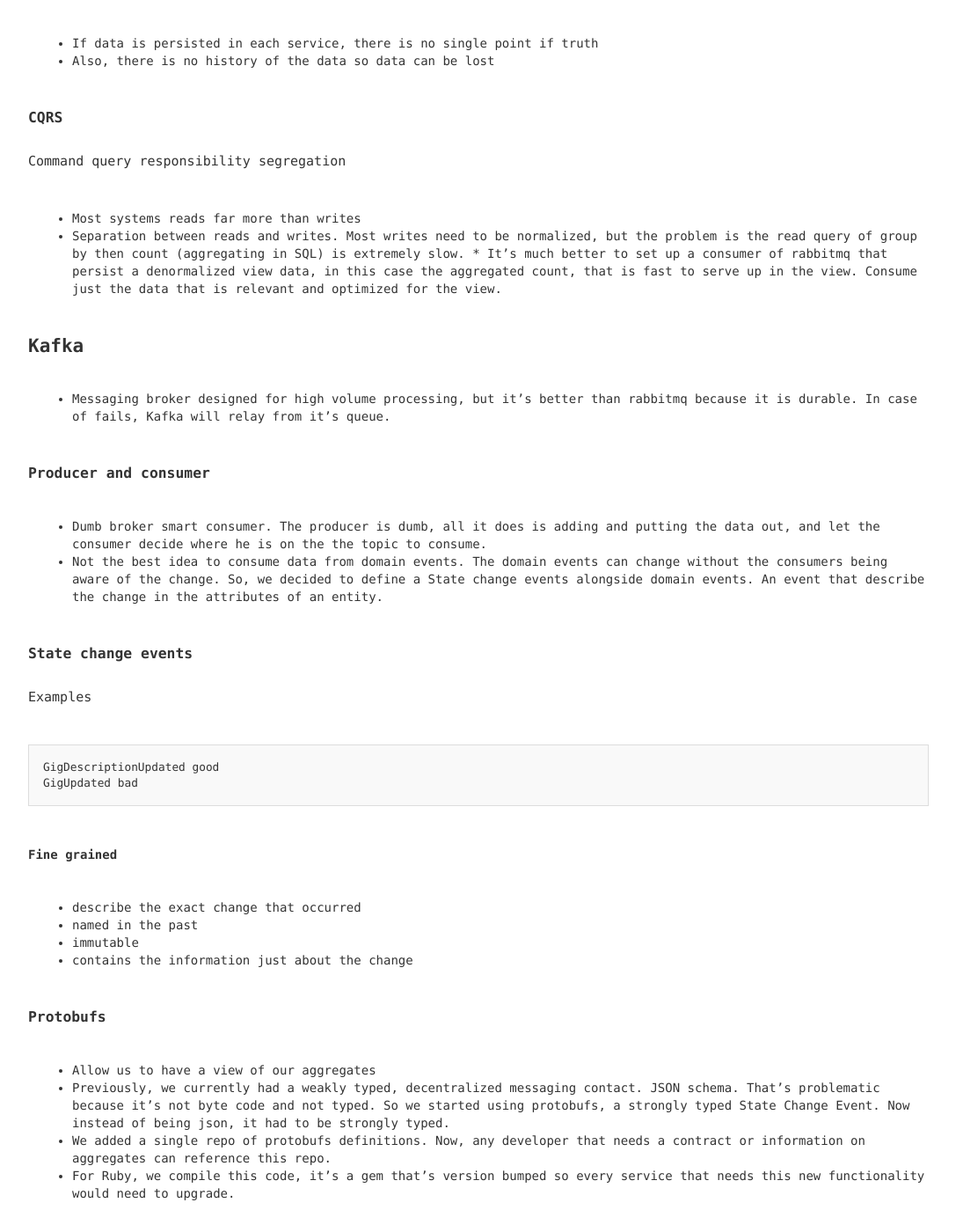
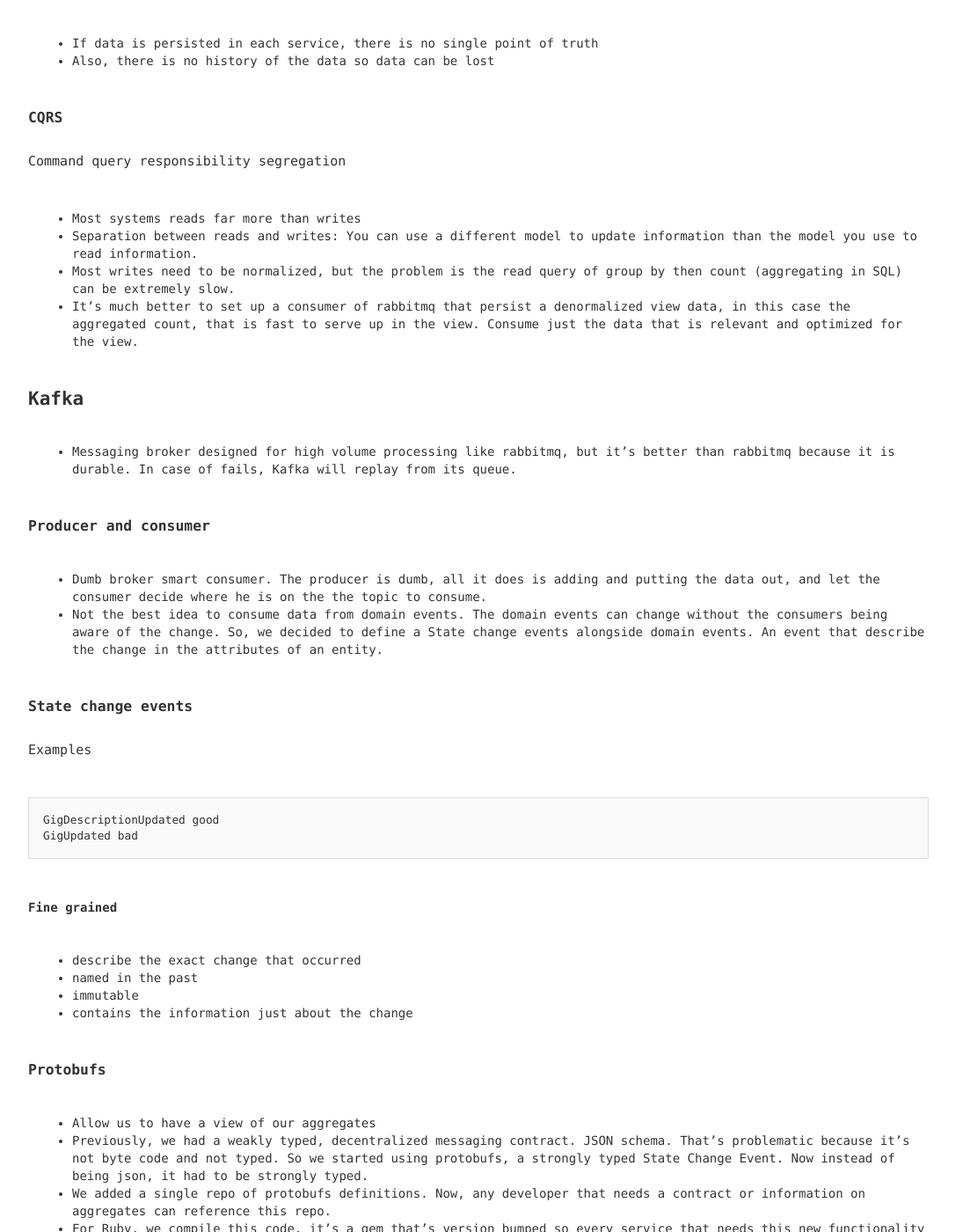
Before and after one commit to fengtingzhang/blog, a Jekyll site: the page built from _posts/2018-02-06-from-ruby-on-rails-to-event-driven-microservices.md, in a window 1280 px wide and 1400 px high, scrolled down 2578 px. Shown: the whole window at 88% size, without its empty margins (96-1183 px from the left). Built offline with Jekyll 4.4.1, drawn with Linux system fonts in a browser that asks for light colours.

Commit message:
Update 2018-02-06-from-ruby-on-rails-to-event-driven-microservices.md

```diff
--- a/_posts/2018-02-06-from-ruby-on-rails-to-event-driven-microservices.md
+++ b/_posts/2018-02-06-from-ruby-on-rails-to-event-driven-microservices.md
@@ -76,17 +76,19 @@
 * Data can be sent in the payload of the event
 
 BUT
-* If data is persisted in each service, there is no single point if truth
+* If data is persisted in each service, there is no single point of truth
 * Also, there is no history of the data so data can be lost
 
 ### CQRS
 Command query responsibility segregation
 
 * Most systems reads far more than writes
-* Separation between reads and writes. Most writes need to be normalized, but the problem is the read query of group by then count (aggregating in SQL) is extremely slow. * It's much better to set up a consumer of rabbitmq that persist a denormalized view data, in this case the aggregated count, that is fast to serve up in the view. Consume just the data that is relevant and optimized for the view.
+* Separation between reads and writes: You can use a different model to update information than the model you use to read information.
+* Most writes need to be normalized, but the problem is the read query of group by then count (aggregating in SQL) can be extremely slow.
+* It's much better to set up a consumer of rabbitmq that persist a denormalized view data, in this case the aggregated count, that is fast to serve up in the view. Consume just the data that is relevant and optimized for the view.
 
 ## Kafka
-* Messaging broker designed for high volume processing, but it's better than rabbitmq because it is durable. In case of fails, Kafka will relay from it's queue.
+* Messaging broker designed for high volume processing like rabbitmq, but it's better than rabbitmq because it is durable. In case of fails, Kafka will replay from its queue.
 
 ### Producer and consumer
 * Dumb broker smart consumer. The producer is dumb, all it does is adding and putting the data out, and let the consumer decide where he is on the the topic to consume.
@@ -108,7 +110,7 @@
 
 ### Protobufs
 * Allow us to have a view of our aggregates
-* Previously, we currently had a weakly typed, decentralized messaging contact. JSON schema. That's problematic because it's not byte code and not typed. So we started using protobufs, a strongly typed State Change Event. Now instead of being json, it had to be strongly typed.
+* Previously, we had a weakly typed, decentralized messaging contract. JSON schema. That's problematic because it's not byte code and not typed. So we started using protobufs, a strongly typed State Change Event. Now instead of being json, it had to be strongly typed.
 * We added a single repo of protobufs definitions. Now, any developer that needs a contract or information on aggregates can reference this repo.
 * For Ruby, we compile this code, it's a gem that's version bumped so every service that needs this new functionality would need to upgrade.
 
```
